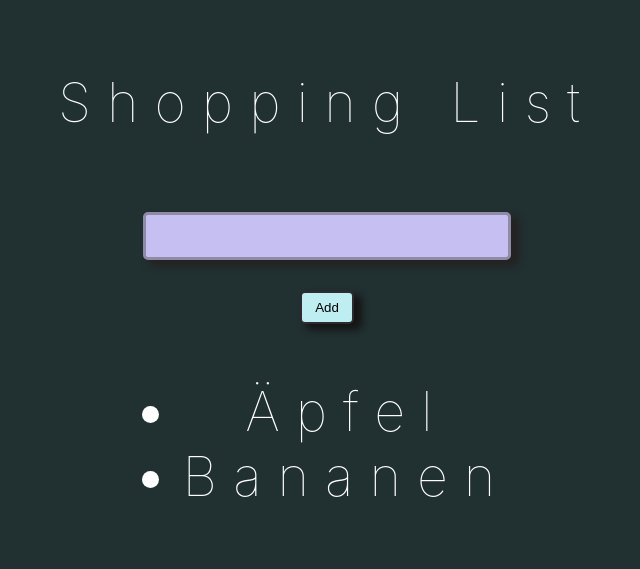
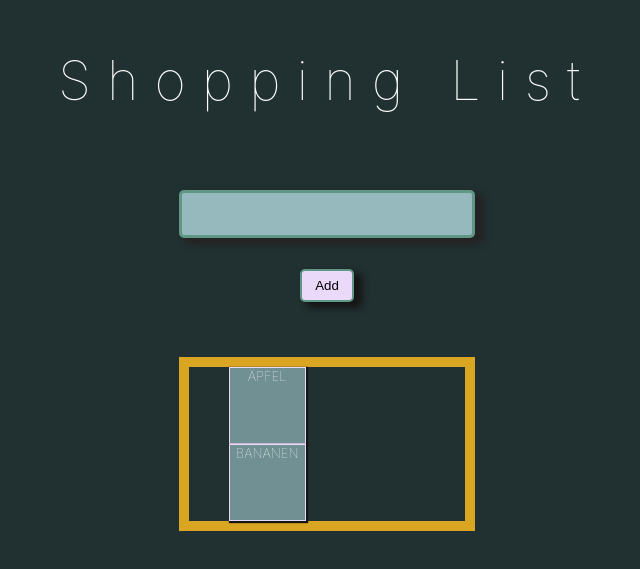
Before and after one commit to HanniOfHyrule/ShoppingList, a React (Create React App) app: page / in a window 1280 px wide. Shown: the part 111-680 px from the top of the page, without its empty margins (319-959 px from the left). Built offline with nearby package versions, Linux system fonts and the light colour scheme.

Commit message:
new branch with buttons

```diff
--- a/src/App.css
+++ b/src/App.css
@@ -29,11 +29,11 @@
 }
 
 input[type="text"] {
-  background-color: #c6bff2;
+  background-color: #96b9bd;
   color: rgb(0, 0, 0);
   width: 100%;
   box-sizing: border-box;
-  border: 3px solid #8f8ba6;
+  border: 3px solid #5f9684;
   border-radius: 5px;
   font-size: 16px;
   text-align: left;
@@ -44,11 +44,36 @@ input[type="text"] {
 }
 
 button {
-  background-color: #bfeef2;
+  background-color: #ebd9fa;
   box-sizing: border-box;
-  border: 2px solid #2c2b30;
+  border: 2px solid #5f9684;
   border-radius: 5px;
   text-align: center;
   padding: 7px 13px 7px 13px;
   box-shadow: 7px 5px 7px 1px #161515;
 }
+
+.foodListItems {
+  height: 75px;
+  width: 75px;
+  font-size: small;
+  text-align: inherit;
+  align-items: center;
+  justify-content: center;
+  text-rendering: optimizeLegibility;
+  letter-spacing: normal;
+  box-shadow: 1px 1px 1px 1px #161515;
+  cursor: pointer;
+  background-color: #709094;
+  list-style: none;
+  text-transform: uppercase;
+  border: 1.2px solid #ebd9fa;
+}
+
+.boxForItems {
+  display: flex;
+  border: 10px solid goldenrod;
+  flex-direction: column;
+  flex-wrap: wrap;
+  flex: 1 3 cal(33.33% -50px);
+}
--- a/src/ShoppingList.js
+++ b/src/ShoppingList.js
@@ -54,9 +54,11 @@ const AddItem = ({ name, onChange, onAdd }) => (
 
 const List = ({ list }) => {
   return (
-    <ul>
+    <ul className="boxForItems">
       {list.map((item) => (
-        <li key={item.id}>{item.name}</li>
+        <li className="foodListItems" key={item.id}>
+          {item.name}
+        </li>
       ))}
     </ul>
   );
```
